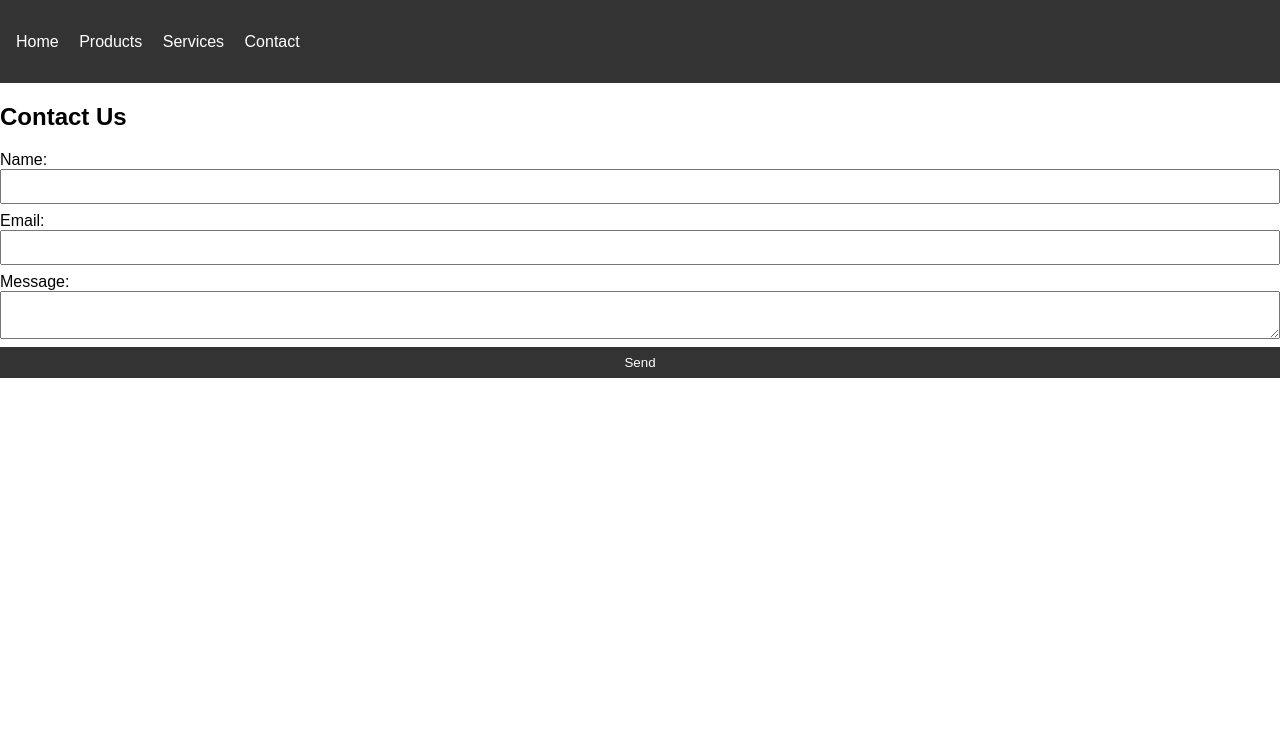
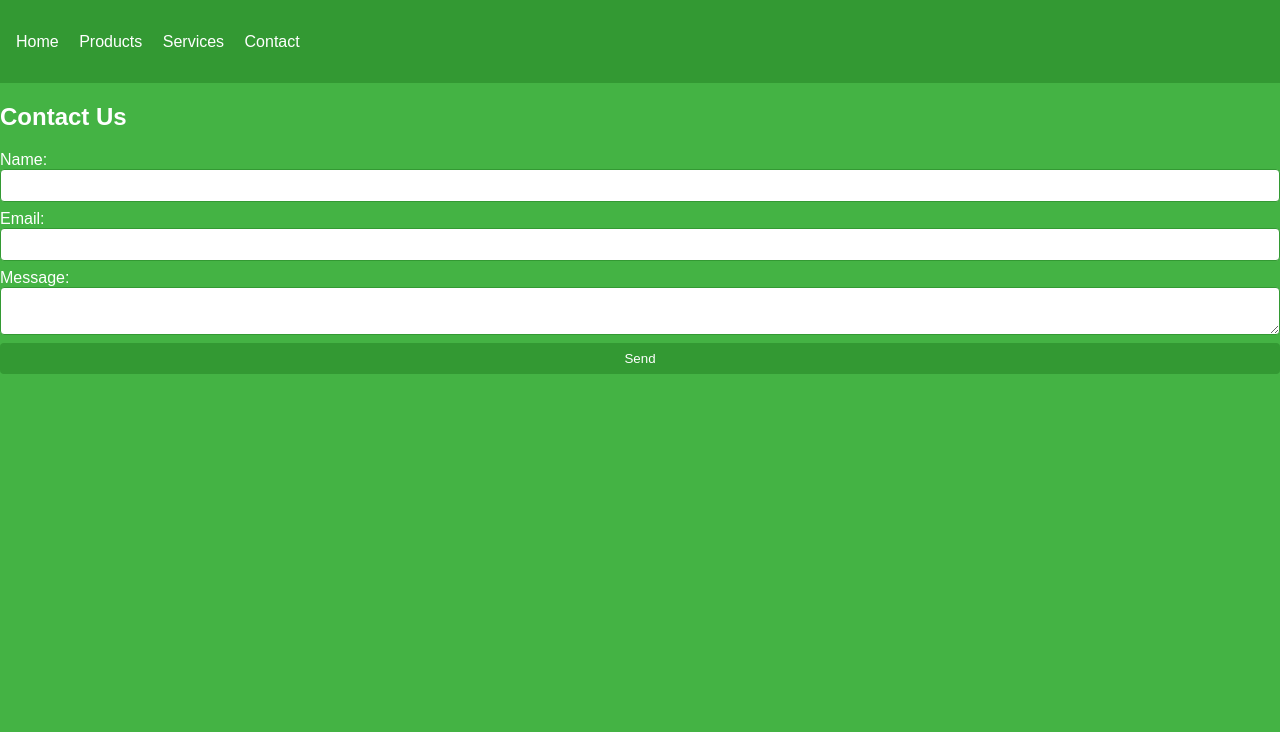
Before and after one commit to the3dpdude/3D-Printing, a plain HTML site: page contact.html in a window 1280 px wide. Shown: the part 68-800 px from the top of the page. Drawn offline with Linux system fonts and the light colour scheme.

Commit message:
styles changed

```diff
--- a/styles.css
+++ b/styles.css
@@ -3,10 +3,12 @@ body {
     font-family: Arial, sans-serif;
     margin: 0;
     padding: 0;
+    background-color: #44B344; /* Viper green background */
+    color: white; /* Default text color */
 }
 
 header, nav {
-    background-color: #333;
+    background-color: #339933; /* Darker shade of viper green */
     color: white;
     padding: 1rem;
 }
@@ -28,6 +30,10 @@ nav li {
 nav a {
     color: white;
     text-decoration: none;
+}
+
+nav a:hover {
+    color: #FFA500; /* Orange accent on hover */
 }
 
 /* 3D Printer Container */
@@ -59,16 +65,23 @@ form {
 input, textarea {
     margin-bottom: 0.5rem;
     padding: 0.5rem;
+    border: 1px solid #339933; /* Border with darker viper green */
+    border-radius: 4px;
+}
+
+input:focus, textarea:focus {
+    border-color: #FFA500; /* Orange border on focus */
 }
 
 button {
     padding: 0.5rem;
-    background-color: #333;
+    background-color: #339933; /* Darker shade of viper green */
     color: white;
     border: none;
+    border-radius: 4px;
     cursor: pointer;
 }
 
 button:hover {
-    background-color: #555;
+    background-color: #FFA500; /* Orange background on hover */
 }
```
